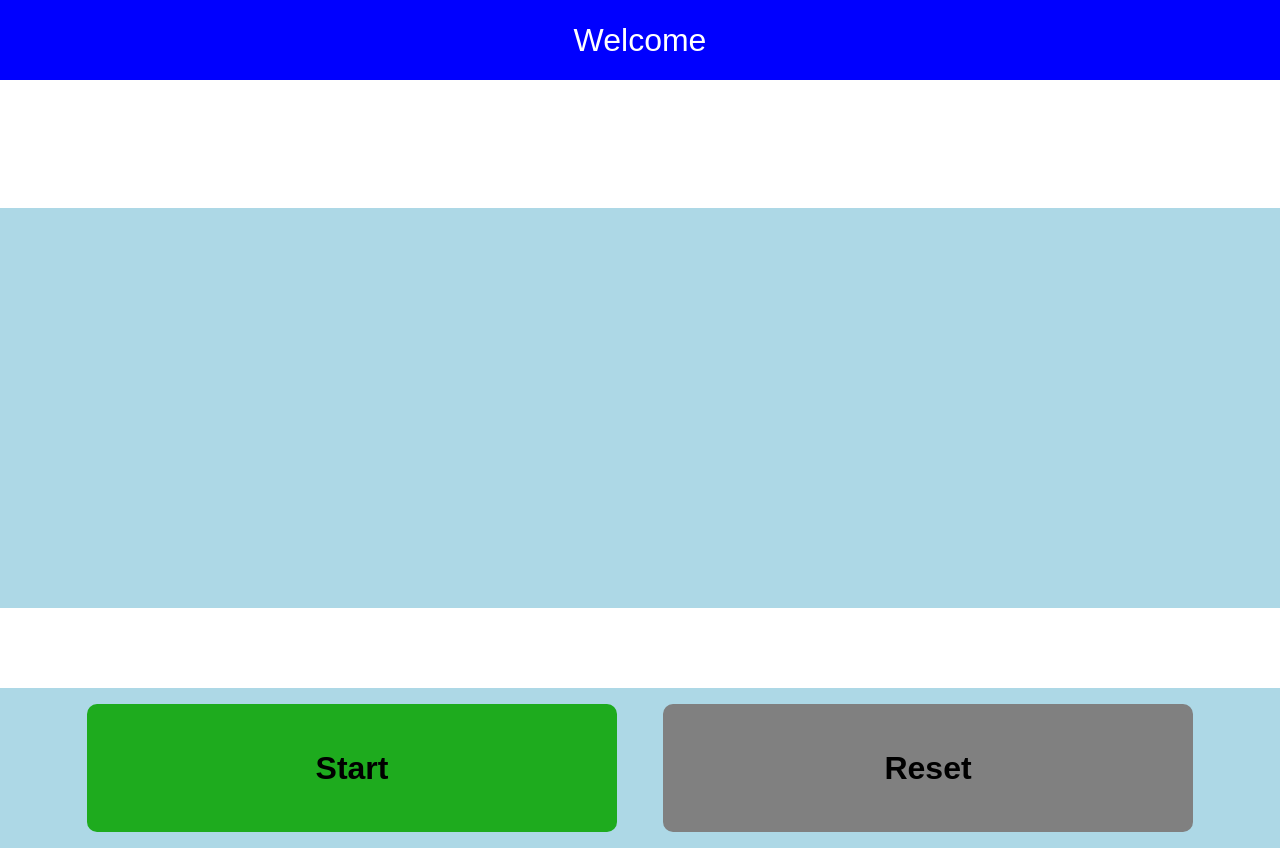
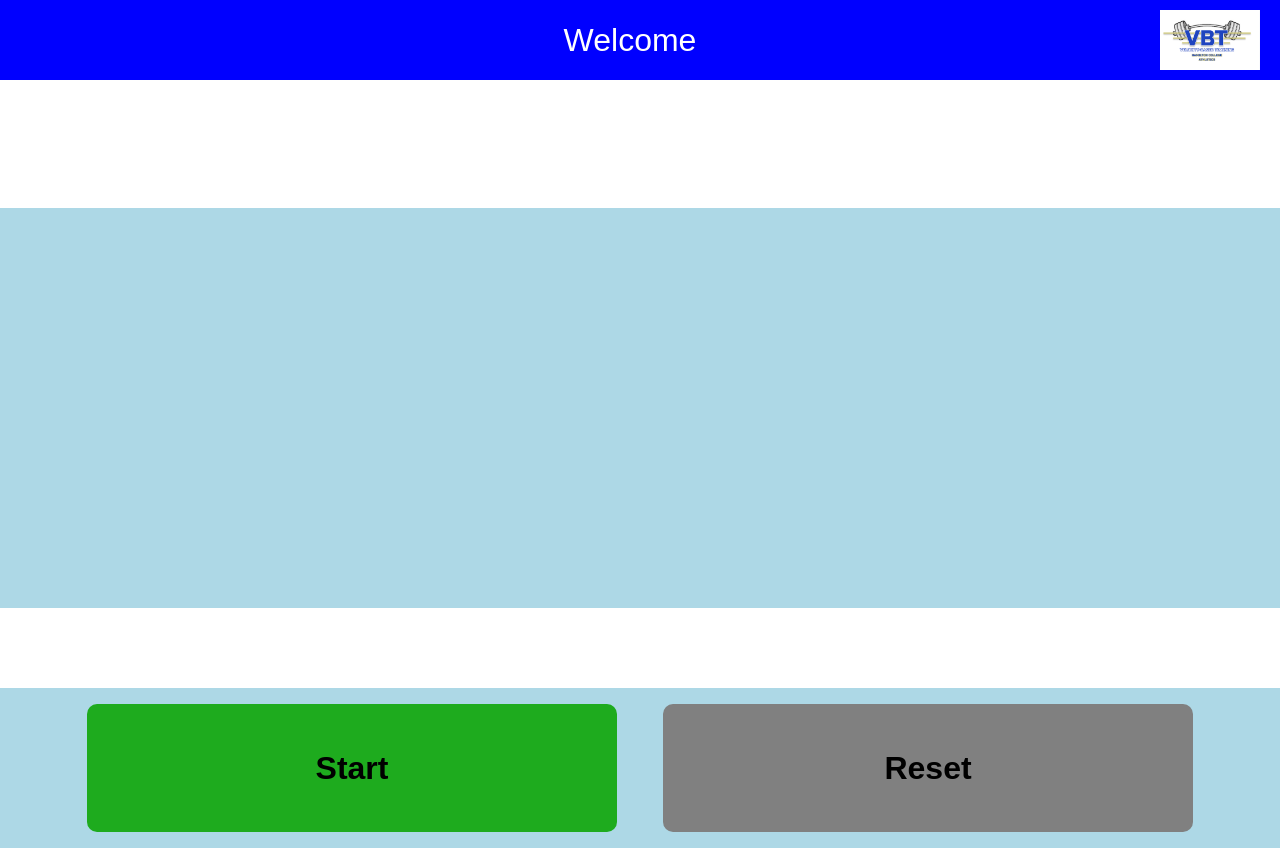
Before and after one commit to pdm21/VBT, a Next.js app in the folder frontend/: page / in a window 1280 px wide. Built offline with nearby package versions, Linux system fonts and the light colour scheme.

Commit message:
header and footer set. middle div with settings needed

```diff
--- a/frontend/src/app/page.tsx
+++ b/frontend/src/app/page.tsx
@@ -5,7 +5,18 @@ export default function Home() {
     <main>
       {/* Welcome Header */}
       <div className={styles.welcomeHeader}>
-        <p className={styles.welcomeText}>Welcome</p>
+        {/* Empty left div for spacing */}
+        <div className={styles.leftDiv}></div>
+
+        {/* Centered text div */}
+        <div className={styles.centerDiv}>
+          <p className={styles.welcomeText}>Welcome</p>
+        </div>
+
+        {/* Right div with logo aligned right */}
+        <div className={styles.rightDiv}>
+          <img src="/logo.png" alt="VBT Logo" className={styles.logo} />
+        </div>
       </div>
 
       {/* Middle Area */}
--- a/frontend/src/app/styles/page.module.css
+++ b/frontend/src/app/styles/page.module.css
@@ -4,12 +4,33 @@
     background-color: blue;
     display: flex;
     align-items: center;
+}
+
+.leftDiv, .centerDiv, .rightDiv {
+    flex: 1;
+    display: flex;
+    align-items: center;
+}
+
+.centerDiv {
     justify-content: center;
+}
+
+.rightDiv {
+    justify-content: flex-end;
+    padding-right: 20px;
 }
 
 .welcomeText {
     color: white;
     font-size: xx-large;
+}
+
+.logo {
+    width: 100px;
+    height: auto;
+    max-height: 80px;
+    object-fit: contain;
 }
 
 .middleDiv {
```
Also changed, not shown: frontend/public/logo.png (added).
